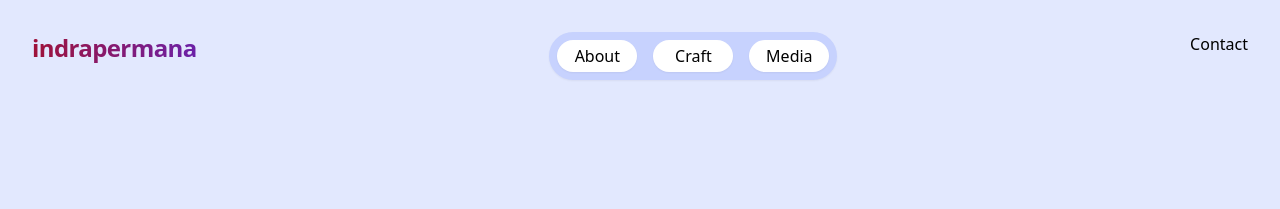
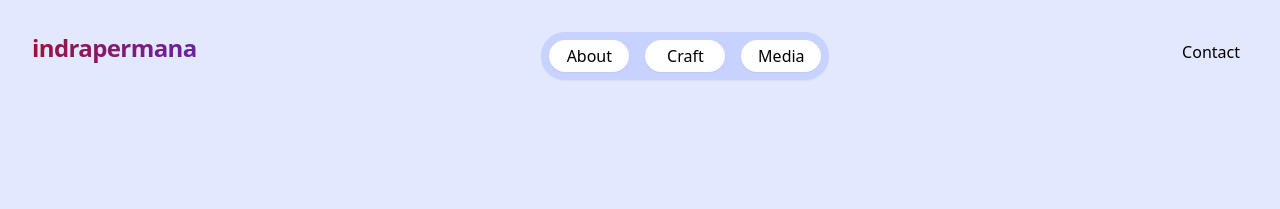
Before and after one commit to indraketujuh/personalwebsite, a website built with Vite: page index.html in a window 1280 px wide. Shown: the top 209 px of the page. Built offline with nearby package versions, Linux system fonts and the light colour scheme.

Commit message:
chore: initializing project

```diff
--- a/index.html
+++ b/index.html
@@ -15,7 +15,7 @@
         <div class=" card w-20 p-1">Craft</div>
         <div class="card w-20 p-1">Media</div>
       </div>
-      <div>Contact</div>
+      <div class="text-center align-middle p-2">Contact</div>
     </header>
 
     <main class="max-w-3xl m-auto grid grid-cols-3 gap-8">
```
